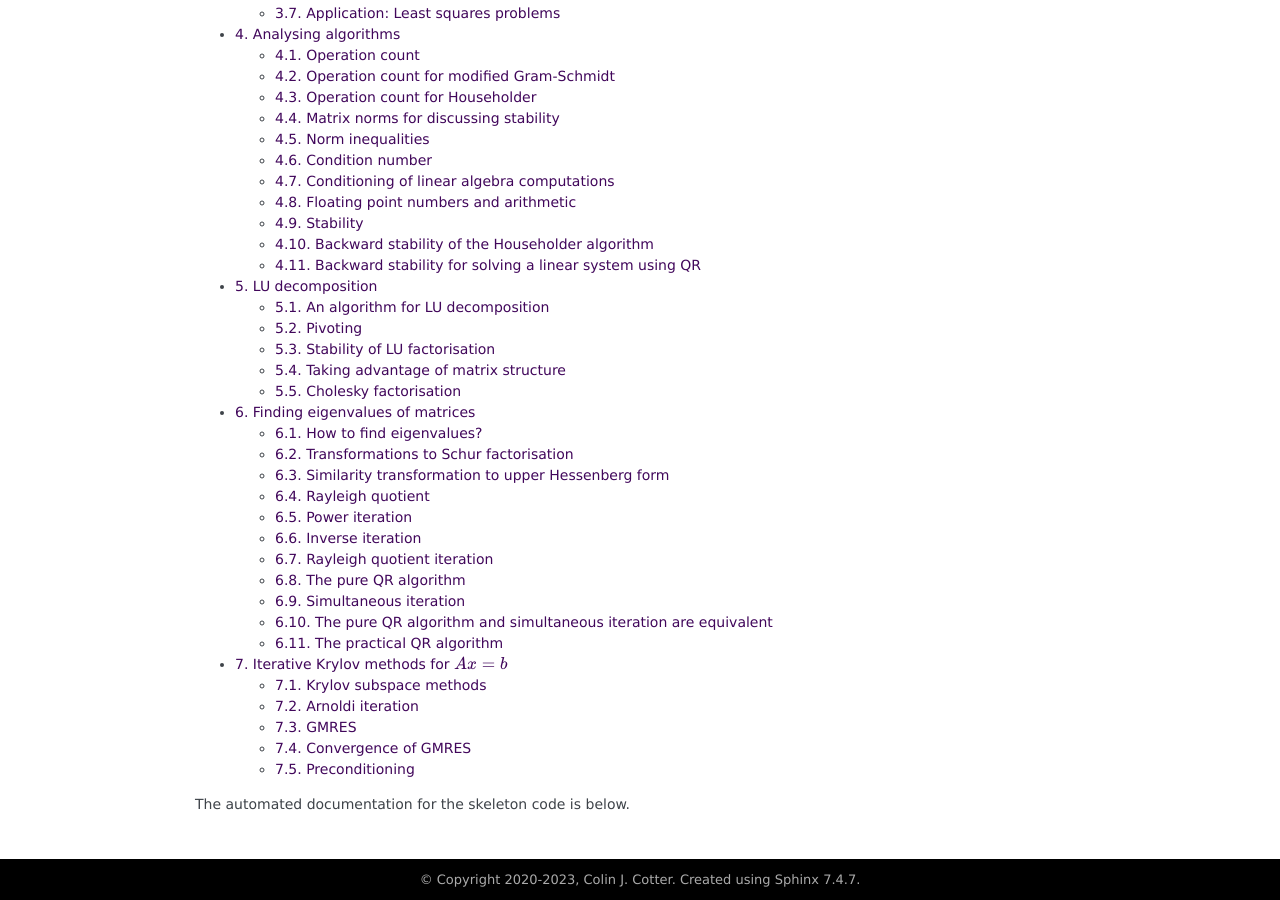
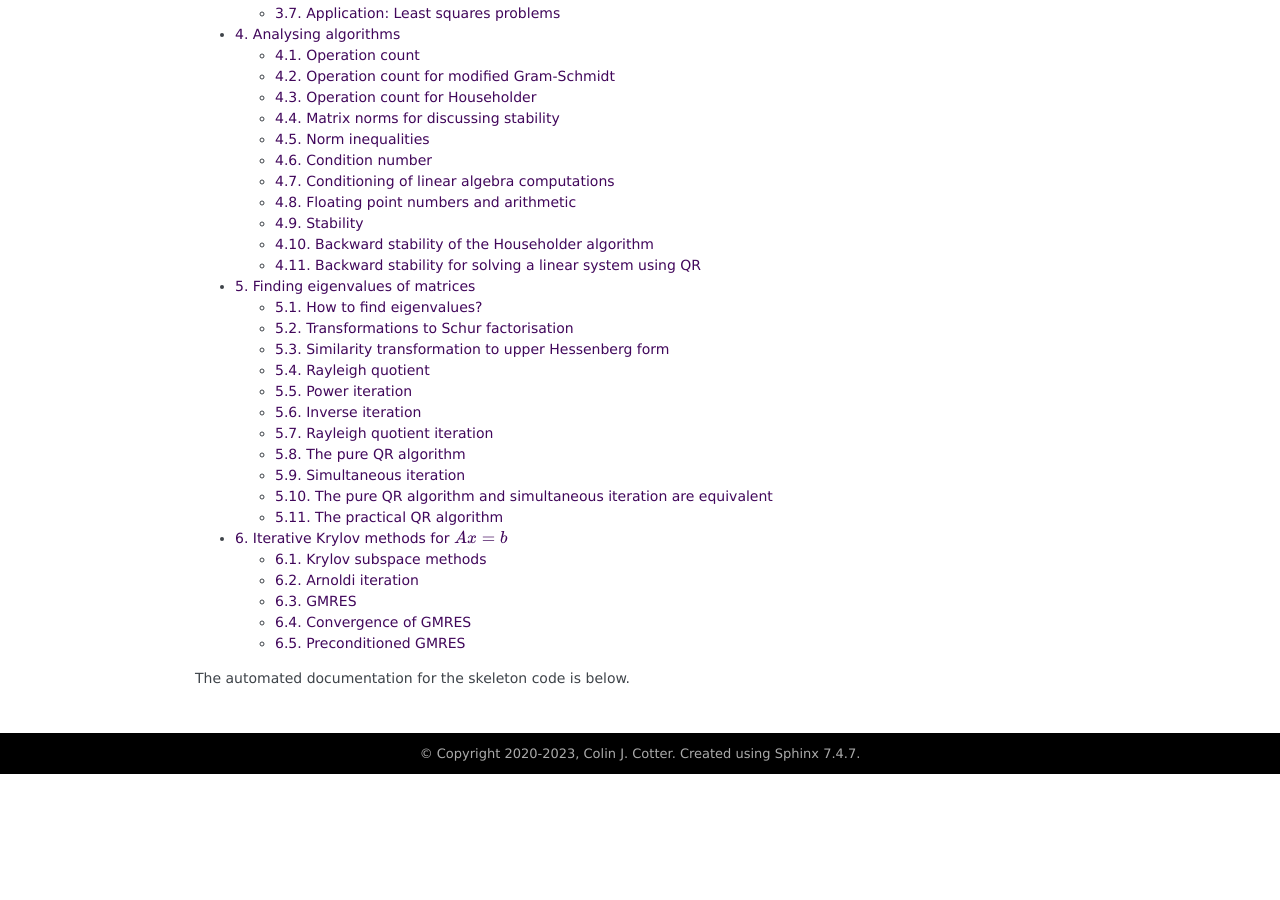
Before and after one commit to comp-lin-alg/comp-lin-alg-course, a Sphinx documentation site: the page built from doc/source/index.rst, in a window 1280 px wide and 900 px high, scrolled down 1346 px. Built offline with Sphinx 7.4.7, drawn with Linux system fonts in a browser that asks for light colours; formulas are drawn with MathJax 3; pages that are not in the unit, such as notebooks, are missing from menus; after the commit the page ends 2120 px from its top, so only the background shows below that.

Commit message:
remove LU material

```diff
--- a/doc/source/L6_krylov.rst
+++ b/doc/source/L6_krylov.rst
@@ -359,8 +359,8 @@ to zero.
    What do you observe? What is it about the three matrices that
    causes this different behaviour?
 
-Preconditioning
----------------
+Preconditioned GMRES
+--------------------
 
 .. details:: Supplementary video
 
--- a/doc/source/index.rst
+++ b/doc/source/index.rst
@@ -57,7 +57,6 @@
    L1_preliminaries
    L2_QR_factorisation
    L3_analysing_algorithms
-   L4_LU_decomposition
    L5_eigenvalues
    L6_krylov
 
```
